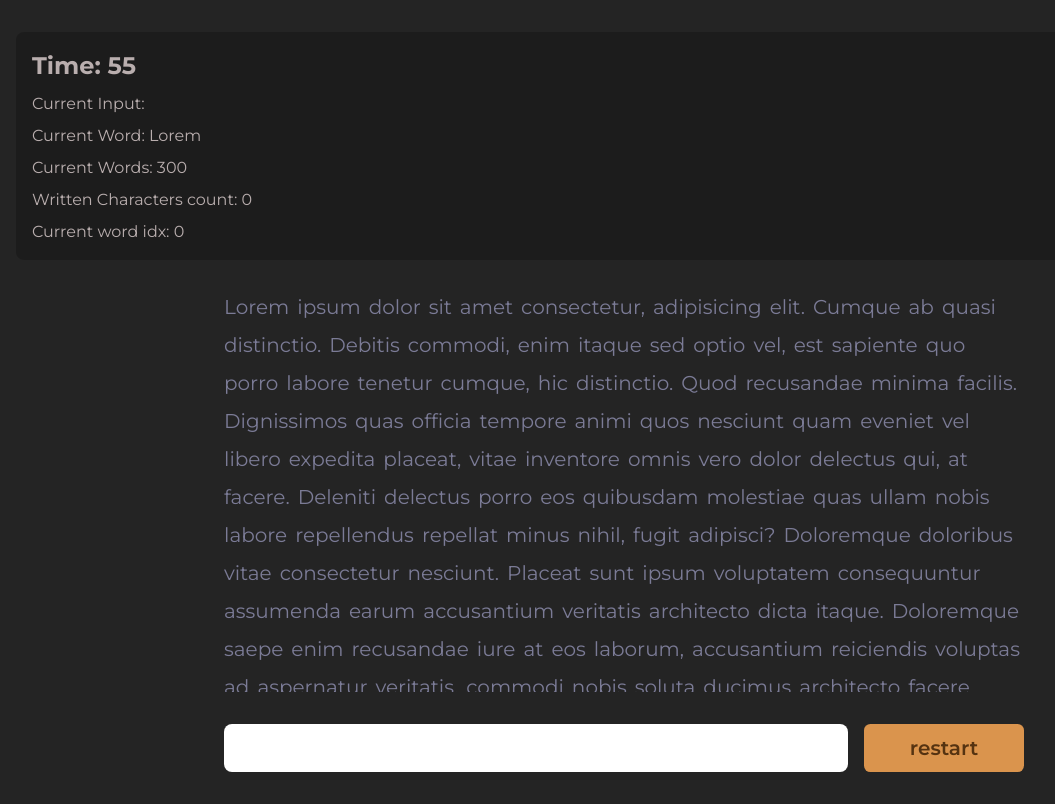
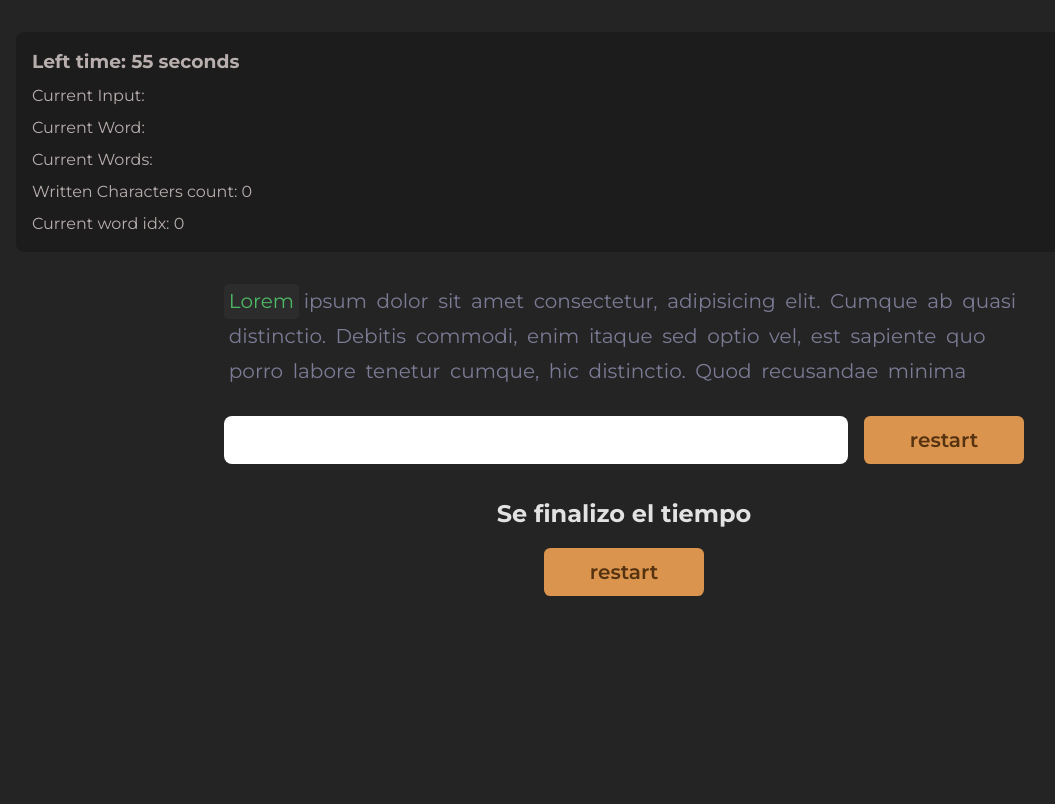
Before and after one commit to GuidoCarda/doguitype, a React (Vite) app: page / in a window 1280 px wide. Shown: the whole page, without its empty margins (16-1071 px from the left). Built offline with nearby package versions, Linux system fonts and the light colour scheme.

Commit message:
test-v2: trying maps and sets to make the typing test

```diff
--- a/src/App.css
+++ b/src/App.css
@@ -21,14 +21,10 @@
   display: flex;
   flex-wrap: wrap;
   justify-items: flex-start;
-  gap: 0.5rem;
-  max-height: 400px;
+  max-height: 100px;
   overflow-y: hidden;
+  line-height: 2.2rem;
 }
-
-/* .text-container::-webkit-scrollbar {
-  display: none;
-} */
 
 .sample-text,
 .input-text {
@@ -68,34 +64,29 @@ input.invisible {
 
 .word {
   user-select: none;
-
   border-radius: 0.3rem;
+  padding: 0 0.3rem;
 }
 
 .word.active {
   color: rgb(229, 229, 229);
-}
-
-.word.correct {
-  color: rgb(34, 184, 62);
-  color: rgb(229, 229, 229);
-}
-
-.word.active.correct {
-  color: rgb(34, 184, 62);
+  background: rgb(44, 44, 44);
 }
 
 .word.active.incorrect {
   color: rgb(184, 44, 34);
 }
 
+.word.active.correct {
+  color: rgb(78, 183, 101);
+}
+
 .word.incorrect {
   color: rgb(184, 44, 34);
 }
 
-.word.active.error {
-  color: rgb(184, 76, 76);
-  text-decoration: underline;
+.word.correct {
+  color: rgb(229, 229, 229);
 }
 
 .word > .correct {
--- a/src/App.jsx
+++ b/src/App.jsx
@@ -1,4 +1,4 @@
-import { useEffect, useRef, useState } from "react";
+import { useEffect, useMemo, useRef, useState } from "react";
 import "./App.css";
 
 const timeBounds = { cuarter: 15, half: 30, minute: 60 };
@@ -8,12 +8,28 @@ const sampleText =
 
 function App() {
   const [input, setInput] = useState("");
-  const words = sampleText.split(" ");
+  const [words, setWords] = useState(() => {
+    const map = new Map();
+    sampleText.split(" ").forEach((word, idx) => map.set(idx, word));
+    return map;
+  });
+
   const [currentWordIndex, setCurrentWordIndex] = useState(0);
-  const [time, setTime] = useState(timeBounds.minute);
-  const [incorrectWords, SetIncorrectWords] = useState([]);
+  const [incorrectWords, SetIncorrectWords] = useState(() => new Set());
   const [charCount, setCharCount] = useState(0);
   const inputRef = useRef();
+
+  const [time, setTime] = useState(timeBounds.minute);
+  // Countdown timer
+  useEffect(() => {
+    if (time === 0) return;
+
+    const timeout = setTimeout(() => {
+      setTime((time) => time - 1);
+    }, 1000);
+
+    return () => clearTimeout(timeout);
+  }, [time]);
 
   useEffect(() => {
     setInputFocus();
@@ -24,17 +40,6 @@ function App() {
       handleRestart();
     }
   }, [currentWordIndex, words]);
-
-  // Countdown timer
-  useEffect(() => {
-    if (time === 0) return;
-
-    const timeout = setTimeout(() => {
-      setTime((time) => time - 1);
-    }, 1000);
-
-    return () => clearTimeout(timeout);
-  }, [time]);
 
   const setInputFocus = () => {
     inputRef.current.focus();
@@ -58,9 +63,10 @@ function App() {
     const pressedKeyCode = e.keyCode;
 
     if (pressedKeyCode === 32) {
-      if (!checkCharEquality(input, words[currentWordIndex])) {
-        SetIncorrectWords(incorrectWords.concat(currentWordIndex));
+      if (!checkCharEquality(input, words.get(currentWordIndex))) {
+        SetIncorrectWords(incorrectWords.add(currentWordIndex));
       }
+
       setCharCount((prevCount) => prevCount + input.length);
       setCurrentWordIndex((prev) => prev + 1);
       setInput("");
@@ -71,45 +77,61 @@ function App() {
     return charCount / 5 / 1;
   };
 
+  console.log("re-render");
+
   const checkCharEquality = (char1, char2) => char1 === char2;
   const checkStringEquality = (str1, str2) => str1 === str2;
+
+  const isInputMatching = words.get(currentWordIndex).includes(input);
 
   return (
     <div className="App">
       <div className="temporary-data">
-        <h2>Time: {time}</h2>
+        <h3>Left time: {time} seconds</h3>
         <span>Current Input: {input}</span>
         <span>Current Word: {words[currentWordIndex]}</span>
         <span>Current Words: {words.length}</span>
         <span>Written Characters count: {charCount}</span>
-        {/* {input.length ? (
-          <span>{inputMatches ? "match" : "no-match"}</span>
-        ) : (
-          <span>Empty</span>
-        )} */}
-
         <span>Current word idx: {currentWordIndex}</span>
       </div>
+      <div className="text-container sample-text">
+        {words.size !== 0 &&
+          [...words.entries()].map((entry, idx) => {
+            const [, word] = entry;
+            if (currentWordIndex === idx) {
+              return (
+                <div
+                  className={`word active ${
+                    isInputMatching ? "correct" : "incorrect"
+                  }`}
+                  key={idx}
+                >
+                  {word}
+                </div>
+              );
+            }
 
-      {Boolean(time) ? (
-        <div className="text-container sample-text">
-          {words.length != 0 &&
-            words.map((word, idx) => (
-              <Word
-                word={word}
+            if (currentWordIndex > idx) {
+              return (
+                <div
+                  className={`word ${
+                    incorrectWords.has(idx) ? "incorrect" : "correct"
+                  }`}
                   key={idx}
-                input={input}
-                currentWordIndex={currentWordIndex}
-                status={incorrectWords.includes(idx) ? "incorrect" : "correct"}
-                idx={idx}
-              />
-            ))}
+                >
+                  {word}
                 </div>
-      ) : (
-        <h1 className="result">Gross WPM: {calculateWPM()}</h1>
-      )}
+              );
+            }
 
-      {time ? (
+            return (
+              <div className={`word`} key={idx}>
+                {word}
+              </div>
+            );
+          })}
+      </div>
+
       <div className="form">
         <input
           ref={inputRef}
@@ -122,94 +144,15 @@ function App() {
           restart
         </button>
       </div>
-      ) : (
+
       <div className="finished-test">
         <h2>Se finalizo el tiempo</h2>
         <button type="button" onClick={handleRestart} className="btn">
           restart
         </button>
       </div>
-      )}
     </div>
   );
 }
 
 export default App;
-
-function Word({ word, input, currentWordIndex, idx, status }) {
-  const [errors, setErrors] = useState([]);
-
-  const isCurrentWord = currentWordIndex === idx;
-
-  const matchingState = word.includes(input.trim()) ? "correct" : "incorrect";
-
-  useEffect(() => {
-    if (!isCurrentWord) return;
-    if (input[input.length - 1] === word[input.length - 1]) return;
-
-    if (errors.some((error) => error >= input.length - 1)) {
-      return setErrors(errors.filter((error) => error < input.length - 1));
-    }
-
-    setErrors(errors.concat(input.length - 1));
-  }, [input]);
-
-  return (
-    <div className={`word`}>
-      {[...word].map((letter, letterIdx) => {
-        const isCurrentLetter = input.length - 1 === letterIdx;
-
-        if (!isCurrentWord && currentWordIndex > idx) {
-          return (
-            <span
-              key={letterIdx}
-              className={`${
-                errors.includes(letterIdx) ? "incorrect" : "correct"
-              }`}
-            >
-              {letter}
-            </span>
-          );
-        }
-
-        if (isCurrentWord && input.length - 1 > letterIdx) {
-          return (
-            <span
-              key={letterIdx}
-              className={`${
-                errors.includes(letterIdx) ? "incorrect" : "correct"
-              }`}
-            >
-              {letter}
-            </span>
-          );
-        }
-
-        return (
-          <span
-            key={letterIdx}
-            className={`${
-              isCurrentWord && isCurrentLetter
-                ? input.at(-1) === letter
-                  ? "correct"
-                  : "incorrect"
-                : ""
-            }`}
-          >
-            {letter}
-          </span>
-        );
-      })}
-    </div>
-  );
-}
-
-// ${
-//   currentWordIndex === idx && input.length === 0
-//     ? "active"
-//     : currentWordIndex === idx && input.length > 0
-//     ? `active ${matchingState}`
-//     : ""
-// } ${currentWordIndex > idx ? status : ""}
-
-// ${currentWordIndex === idx ? "active" : ""}
```
Lines whose indentation alone changed are shown as unchanged.
